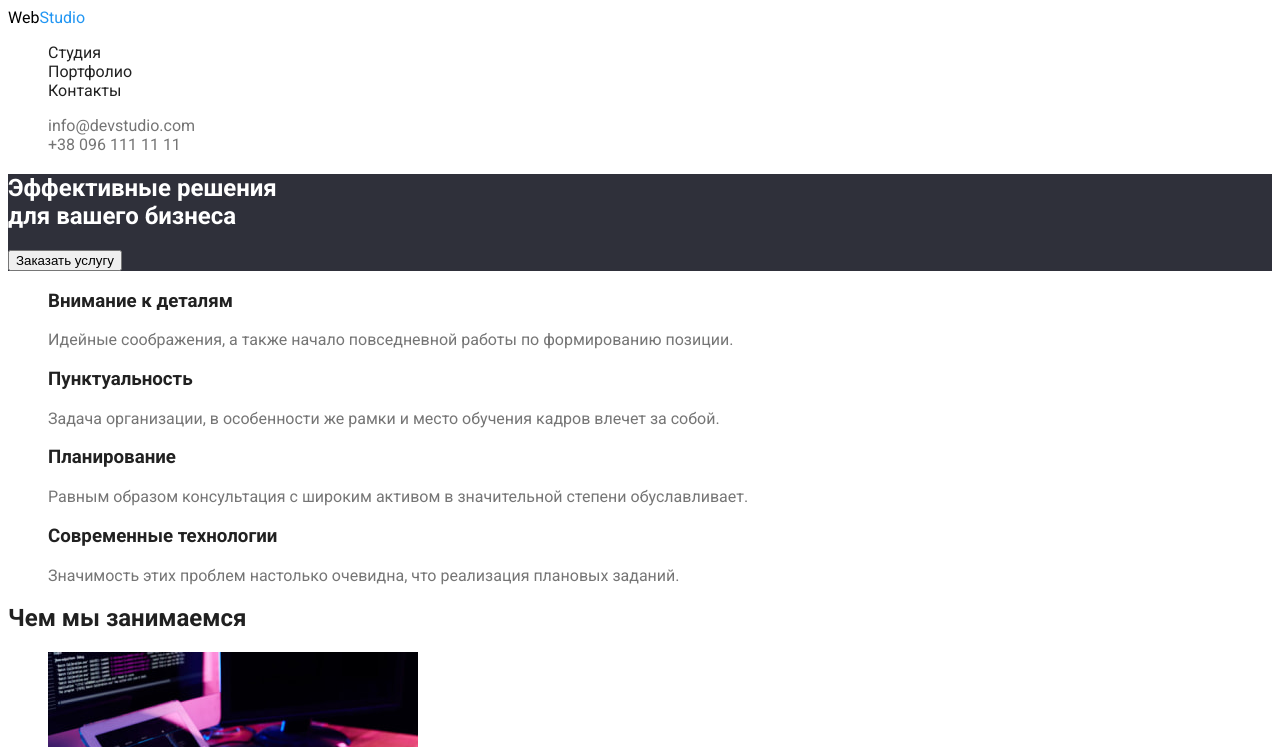
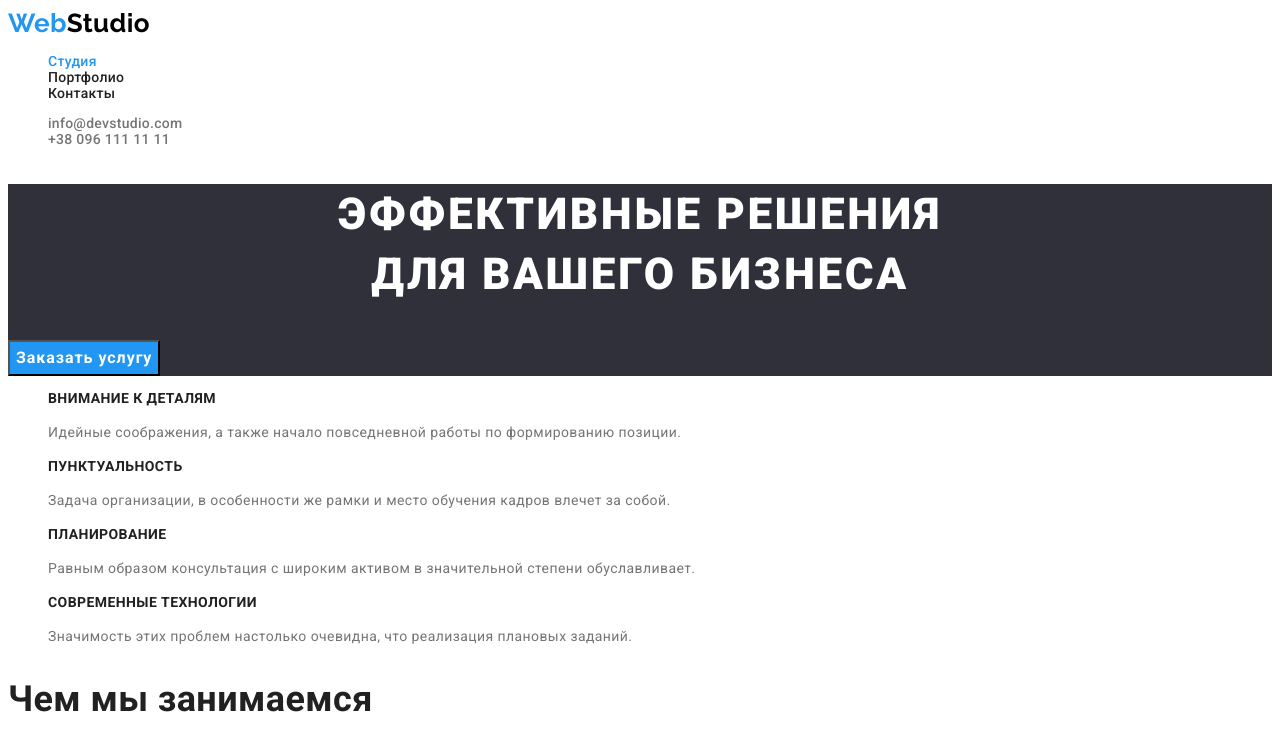
Before and after one commit to FilatovaVita/goit-markup-hw-02, a plain HTML site: page index.html in a window 1280 px wide. Shown: the top 747 px of the page. Drawn offline with Linux system fonts and the light colour scheme.

Commit message:
Update styles.css

```diff
--- a/CSS/styles.css
+++ b/CSS/styles.css
@@ -1,107 +1,177 @@
 :root {
+    /* text color */
     --text-color-title: #212121;
     --text-color: #757575;
     --acent: #2196F3;
-    --background: #E5E5E5;
-    --white: #ffffff;
-    --dark: #2F303A;
     --black-acent: #000000;
     --adress-color: #FFFFFF99;
-    --filter-background: #F5F4FA;
+    --white: #ffffff;
+    /* background color */
+     --backg-dark: #2F303A;
+     --backg-grey: #F5F4FA;
+    /* font style */
+    --main-font: 'Roboto',
+        sans-serif;
+    --secnd-font: 'Raleway',sans-serif;
 }
-/* основные стили */
+/* reset style */
+.list {
+    list-style: none;
+}
+.logo,
+.link,
+.address-link {
+    text-decoration: none;
+    color: currentColor;
+
+}
+/* base style */
 body {
     color: var(--text-color);
-    background-color: var(--white);
-    font-family: 'Montserrat', sans-serif;
-    font-family: 'Raleway', sans-serif;
-    font-family: 'Roboto', sans-serif;
+    font-family: var(--main-font);
+    font-weight: 400;
+    font-size: 14px;
+    line-height: calc(24/14);
+    letter-spacing: 0.03em;
 }
-.site-nav-list,
-.contact-list,
-.competence-list,
-.work-list,
-.team-list,
-.address-list,
-.portfolio-list,
-.filter-list {
-    list-style: none;
+.btn {
+    font-family: inherit;
 }
+
 .section-title,
 .title {
     color: var(--text-color-title);
 }
+
+/* header style */
 .logo {
-    color: var(--black-acent)
-}
-.logo span {
-    color: var(--acent);
+    font-family: 'Raleway';
+    font-style: normal;
+    font-weight: 700;
+     font-size: 26px;
+    line-height: calc(31/26);
+    color: var(--acent)
 }
 
-/* стили для меню сайта */
-.site-nav .link {
+.logo span {
+    color: var(--black-acent);
+}
+
+.site-nav,
+.contact-list {
+    font-weight: 500;
+    font-size: 14px;
+    line-height: calc(16/14);
+    letter-spacing: 0.02em;
+}
+
+.site-nav {
     color: var(--text-color-title);
 }
+
 .site-nav .link:hover,
 .site-nav .link:focus {
     color: var(--acent);
 }
-.contact-list .link {
-    color: var(--text-color);
-}
 .contact-list .link:hover,
 .contact-list .link:focus {
-        color: var(--acent);
-    }
-.logo,
-.link,
-.address-link {
-    text-decoration: none;
+    color: var(--acent);
+}
+.site-nav .link.current {
+    color: var(--acent);
 }
 
-/* стили для героя */
+/* hero style */
 .hero {
-    background-color: var(--dark);
+    background-color: var(--backg-dark);
 }
 .hero-title {
+    font-weight: 900;
+    font-size: 44px;
+     line-height: calc(60/44);
+    text-align: center;
+    letter-spacing: 0.06em;
+    text-transform: uppercase;
     color: var(--white);
 }
-.hero-button {
+.hero-btn {
+    font-weight: 700;
+    font-size: 16px;
+    line-height: calc(30/16);
+    text-align: center;
+    letter-spacing: 0.06em;
     color: var(--white);
     background-color: var(--acent);
     cursor: pointer;
 }
-.hero-button:hover,
-.hero-button:focus {
-    color: var(--white);
-    background-color: var(--acent);
+.hero-btn:hover,
+.hero-btn:focus {
+    color: var(--acent);
+    background-color: var(--white);
 }
-/* стили для секции наша команда */
+
+/* competence sectionstyle */
+.title {
+    font-weight: 700;
+    font-size: 14px;
+    line-height: calc(16/14);
+    text-transform: uppercase;
+}
+.section-title {
+    font-weight: 700;
+    font-size: 36px;
+    line-height: calc(42/36);
+}
+/* team style */
 .team {
-    background-color: var(--background);
+    background-color: var(--backg-grey);
 }
 .team-item {
+    line-height: calc(19/16);
     background-color: var(--white);
 }
-/* стили для футера */
+/* footer style */
 .footer {
-    background-color: var(--dark);
+    background-color: var(--backg-dark);
 }
-.address-link {
-    color: var(--adress-color);
-}
-.address-list + .address-list {
+.footer span {
     color: var(--white);
 }
 
-/* стили кнопок фильтра в портфолио */
+.address-link {
+    font-style: normal;
+    color: var(--adress-color);
+}
+.address-list .white {
+    color: var(--white);
+}
+.address-link:hover,
+.address-link:focus {
+    color: var(--acent);
+}
+
+/* style portfolio page*/
 .filter-btn {
+    font-weight: 500;
+    font-size: 16px;
+    line-height: calc(26/16);
     color: var(--text-color-title);
-    background-color: var(--filter-background);
+    background-color: var(--backg-grey);
     cursor: pointer;
 }
 .filter-btn:hover,
 .filter-btn:focus {
-color: var(--white);
-background-color: var(--acent);
+   color: var(--white);
+   background-color: var(--acent);
 }
+/* style portfolio card */
+.portfolio-item .section-title {
+    font-weight: 700;
+     font-size: 18px;
+     line-height: calc(36/18);
+     letter-spacing: 0.06em;
+}
+.portf-dsc {
+    font-size: 16px;
+    line-height: calc(30/16);
+}
```
